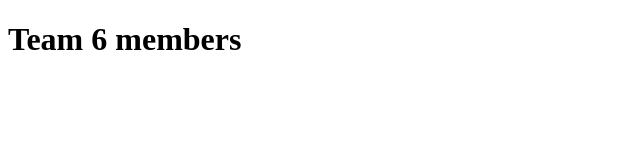
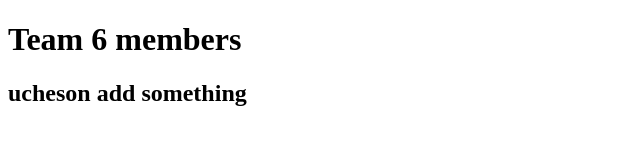
Before and after one commit to ucheson235/Team-6, a plain HTML site: page index.html in a window 1280 px wide. Shown: the whole page, without its empty margins (0-640 px from the left). Drawn offline with Linux system fonts and the light colour scheme.

Commit message:
i added something

```diff
--- a/index.html
+++ b/index.html
@@ -9,6 +9,8 @@
 <body>
 
     <h1>Team 6 members</h1>
+    <h2>ucheson add something </h2>
+
 
 </body>
 </html>
```
